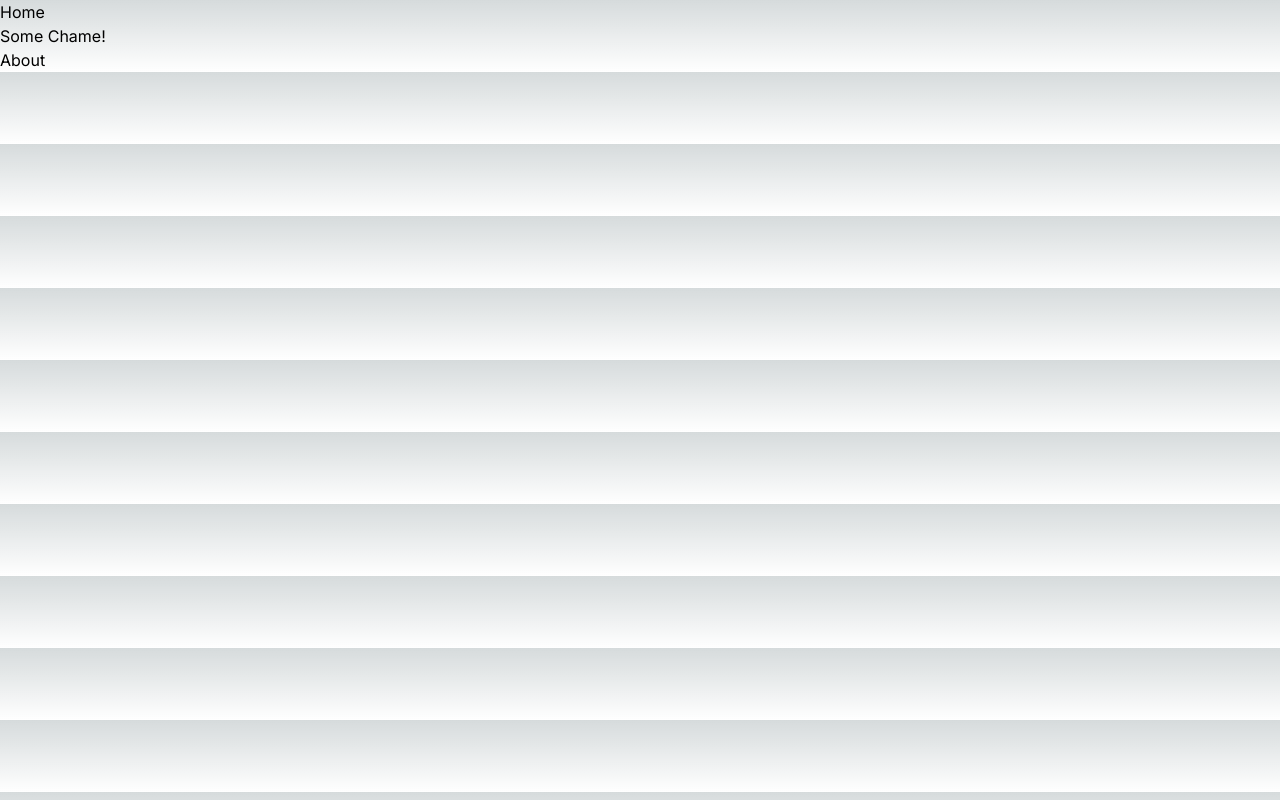
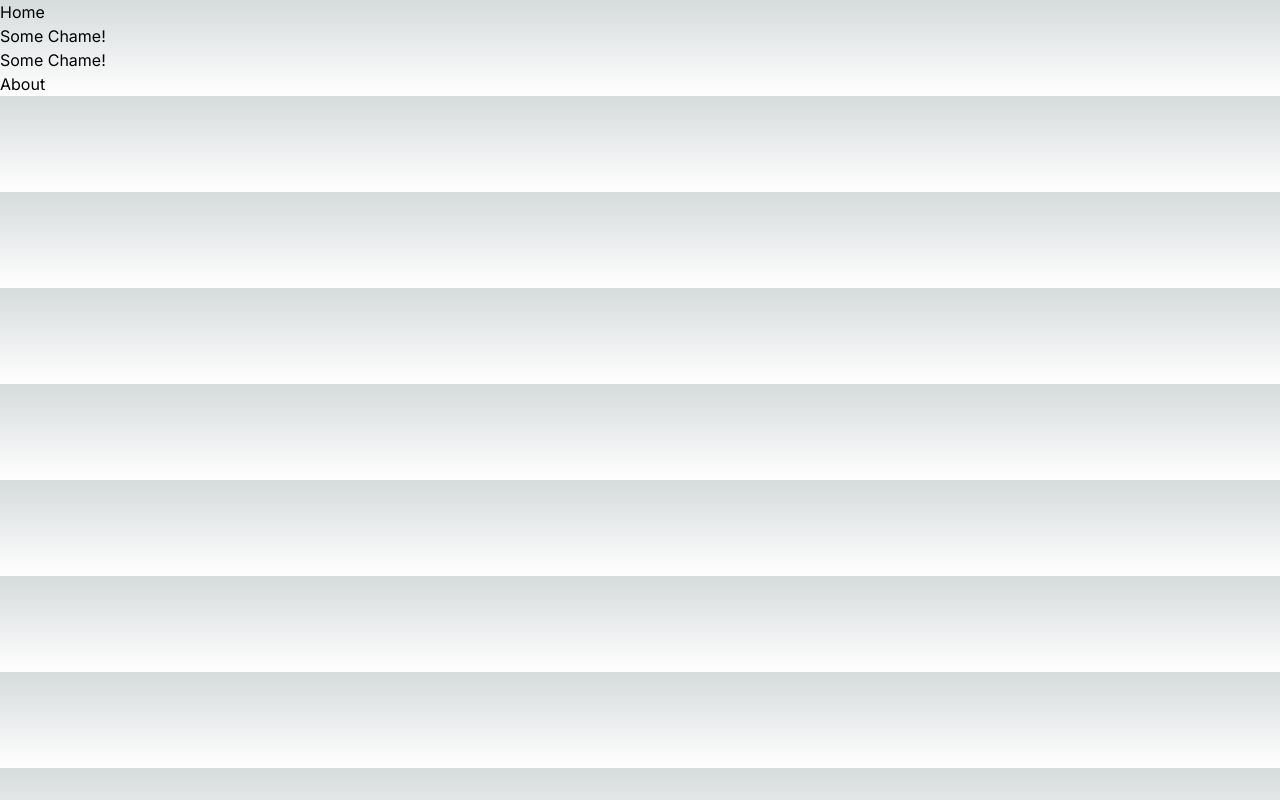
Before and after one commit to maxmichalek/my-app, a Next.js app: page / in a window 1280 px wide. Built offline with nearby package versions, Linux system fonts and the light colour scheme.

Commit message:
feat: some feat

```diff
--- a/src/app/page.tsx
+++ b/src/app/page.tsx
@@ -6,6 +6,7 @@ export default function Page() {
       <h1>Home</h1>
       <h2>{process.env.ENVIRONMENT}</h2>
       <h3>Some Chame!</h3>
+      <h3>Some Chame!</h3>
       <Link href="/about">About</Link>
     </div>
   );
```
